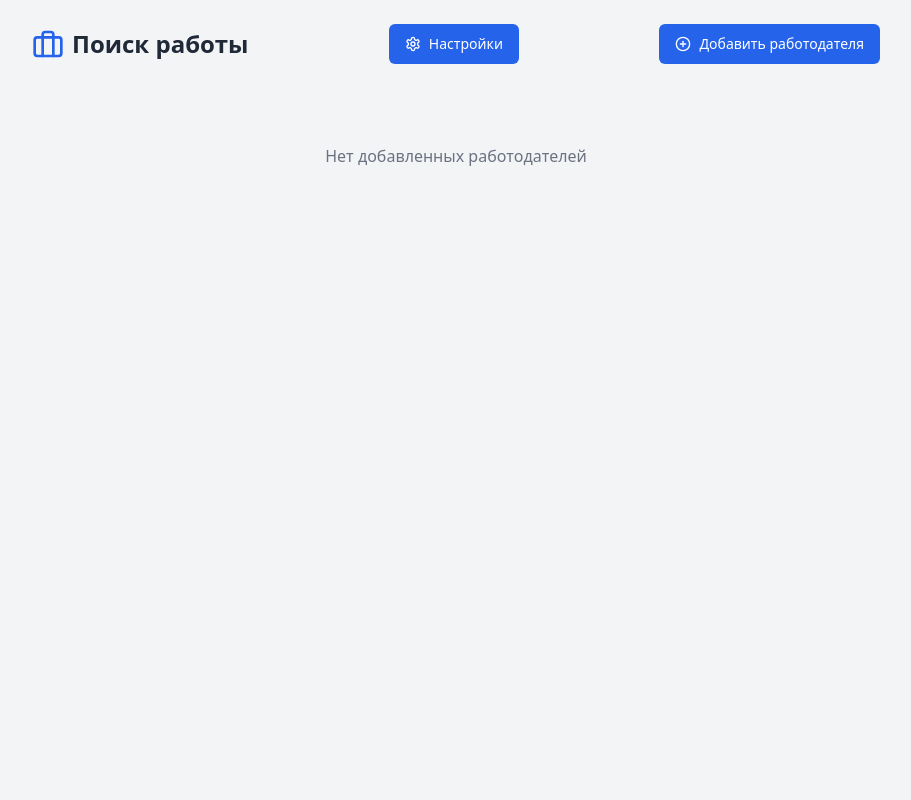
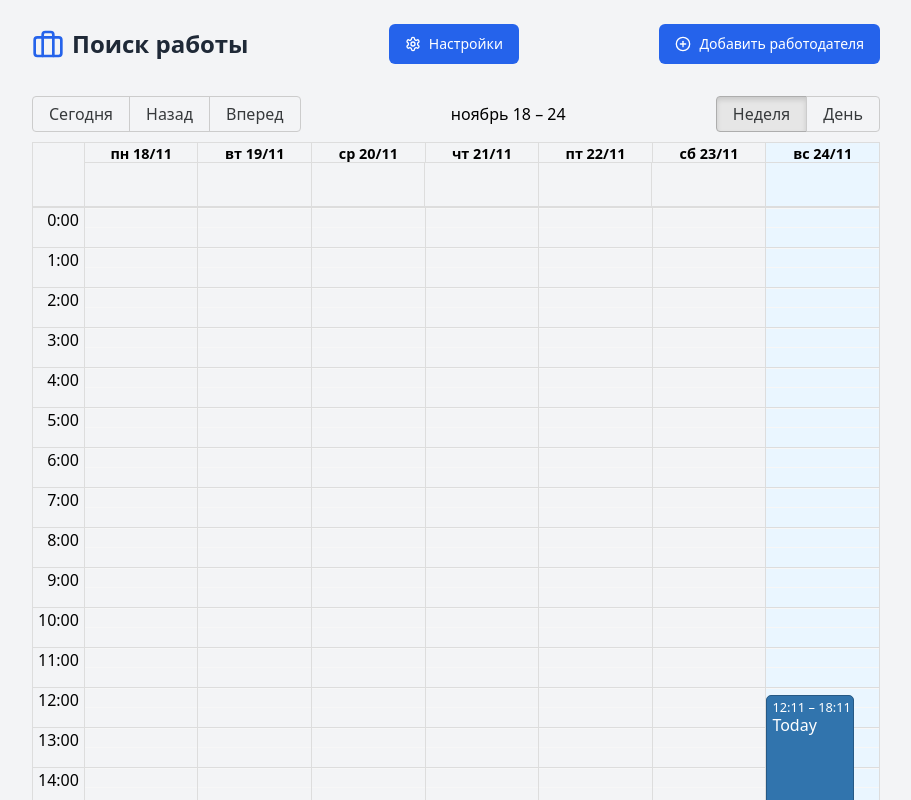
Before and after one commit to powerckbestest/job-search-tracker-app, a React (Vite) app: page / in a window 1280 px wide. Shown: the top 800 px of the page, without its empty margins (184-1095 px from the left). Built offline with nearby package versions, Linux system fonts and the light colour scheme.

Commit message:
feature/#11-calendar-view настроено базовое отображение календаря

```diff
--- a/package.json
+++ b/package.json
@@ -31,10 +31,13 @@
     "@radix-ui/react-dropdown-menu": "^2.1.2",
     "@radix-ui/react-slot": "^1.1.0",
     "@reduxjs/toolkit": "^2.3.0",
+    "dayjs": "^1.11.13",
+    "globalize": "^1.7.0",
     "class-variance-authority": "^0.7.0",
     "clsx": "^2.1.1",
     "lucide-react": "^0.344.0",
     "react": "^18.3.1",
+    "react-big-calendar": "^1.15.0",
     "react-dom": "^18.3.1",
     "react-redux": "^9.1.2",
     "redux-persist": "^6.0.0",
@@ -45,7 +48,9 @@
   "devDependencies": {
     "@eslint/js": "^9.9.1",
     "@testing-library/cypress": "^10.0.2",
+    "@types/globalize": "^1.5.5",
     "@types/react": "^18.3.5",
+    "@types/react-big-calendar": "^1.15.0",
     "@types/react-dom": "^18.3.0",
     "@vitejs/plugin-react": "^4.3.1",
     "autoprefixer": "^10.4.18",
--- a/src/App.tsx
+++ b/src/App.tsx
@@ -1,16 +1,20 @@
+import { Employer } from './types';
 import { useEffect } from 'react';
-import { Employer } from '@/types.ts';
-import EmployerCard from '@/components/employer/EmployerCard.tsx';
-import { EditEmployerCard } from '@/components/employer/EditEmployerCard.tsx';
 import { useLocalStorage } from 'usehooks-ts';
 import { useAppDispatch } from '@/model/store.ts';
 import { useSelector } from 'react-redux';
+import EmployerCard from '@/components/employer/EmployerCard.tsx';
 import {
   selectValueEditingEmployerId,
   selectValueIsAdding,
 } from './model/values.ts';
 import { Toolbar } from '@/components/layout/Toolbar.tsx';
 import { employersSelectors, employersSlice } from '@/model/employers.ts';
+
+import { MyCalendar } from './components/calendar/Calendar.tsx';
+import { EditEmployerCard } from './components/employer/EditEmployerCard.tsx';
+
+
 
 function App() {
   const dispatch = useAppDispatch();
@@ -37,6 +41,8 @@
 
         {isAdding && <EditEmployerCard />}
 
+        <MyCalendar />
+
         <div className="space-y-4">
           {employers.map((employer) => {
             if (editingCardId === employer.id) {
--- /dev/null
+++ b/src/components/calendar/Calendar.tsx
@@ -0,0 +1,46 @@
+import { Calendar, dayjsLocalizer, Views } from 'react-big-calendar';
+import dayjs from 'dayjs'
+import 'dayjs/locale/ru'
+import timezone from 'dayjs/plugin/timezone'
+import { useMemo } from 'react';
+import { events } from './testEvents.ts';
+
+dayjs.extend(timezone)
+dayjs.locale('ru') // Установка русской локали
+
+const djLocalizer = dayjsLocalizer(dayjs)
+
+export const MyCalendar = () => {
+  const { formats, views,messages } = useMemo(
+    () => ({
+      defaultDate: new Date(2015, 3, 13),
+      formats: {
+        dayFormat: (date, culture, localizer) => {
+          return localizer.format(date, 'dd DD/MM', culture);
+        },
+      },
+      views: [Views.WEEK, Views.DAY],
+      messages: {
+        week: 'Неделя',
+        day: 'День',
+        month: 'Месяц',
+        previous: 'Назад',
+        next: 'Вперед',
+        today: 'Сегодня',
+      }
+    }),
+    []
+  )
+
+  return (
+    <Calendar
+      localizer={djLocalizer}
+      events={events}
+      defaultView={Views.WEEK}
+      views={views}
+      messages={messages}
+      formats={formats}
+      culture="ru"
+    />
+  );
+};
--- /dev/null
+++ b/src/components/calendar/testEvents.ts
@@ -0,0 +1,213 @@
+
+const now = new Date()
+
+export const events = [
+  /* {
+    id: 0,
+    title: 'All Day Event very long title',
+    allDay: true,
+    start: new Date(2015, 3, 0),
+    end: new Date(2015, 3, 1),
+  }, */
+  {
+    id: 1,
+    title: 'Long Event',
+    start: new Date(2015, 3, 7),
+    end: new Date(2015, 3, 10),
+  },
+
+  {
+    id: 2,
+    title: 'DTS STARTS',
+    start: new Date(2016, 2, 13, 0, 0, 0),
+    end: new Date(2016, 2, 20, 0, 0, 0),
+  },
+
+  {
+    id: 3,
+    title: 'DTS ENDS',
+    start: new Date(2016, 10, 6, 0, 0, 0),
+    end: new Date(2016, 10, 13, 0, 0, 0),
+  },
+
+  {
+    id: 4,
+    title: 'Some Event',
+    start: new Date(2015, 3, 9, 0, 0, 0),
+    end: new Date(2015, 3, 9, 0, 0, 0),
+    allDay: true,
+  },
+
+  {
+    id: 92,
+    title: 'Some Other Event',
+    start: new Date(2015, 3, 9, 8, 0, 0),
+    end: new Date(2015, 3, 10, 11, 30, 0),
+  },
+  {
+    id: 5,
+    title: 'Conference',
+    start: new Date(2015, 3, 11),
+    end: new Date(2015, 3, 13),
+    desc: 'Big conference for important people',
+  },
+  {
+    id: 6,
+    title: 'Meeting',
+    start: new Date(2015, 3, 12, 10, 30, 0, 0),
+    end: new Date(2015, 3, 12, 12, 30, 0, 0),
+    desc: 'Pre-meeting meeting, to prepare for the meeting',
+  },
+  {
+    id: 7,
+    title: 'Lunch',
+    start: new Date(2015, 3, 12, 12, 0, 0, 0),
+    end: new Date(2015, 3, 12, 13, 0, 0, 0),
+    desc: 'Power lunch',
+  },
+  {
+    id: 8,
+    title: 'Meeting',
+    start: new Date(2015, 3, 12, 14, 0, 0, 0),
+    end: new Date(2015, 3, 12, 15, 0, 0, 0),
+  },
+  {
+    id: 9,
+    title: 'Happy Hour',
+    start: new Date(2015, 3, 12, 17, 0, 0, 0),
+    end: new Date(2015, 3, 12, 17, 30, 0, 0),
+    desc: 'Most important meal of the day',
+  },
+  {
+    id: 10,
+    title: 'Dinner',
+    start: new Date(2015, 3, 12, 20, 0, 0, 0),
+    end: new Date(2015, 3, 12, 21, 0, 0, 0),
+  },
+  {
+    id: 11,
+    title: 'Planning Meeting with Paige',
+    start: new Date(2015, 3, 13, 8, 0, 0),
+    end: new Date(2015, 3, 13, 10, 30, 0),
+  },
+  {
+    id: 11.1,
+    title: 'Inconvenient Conference Call',
+    start: new Date(2015, 3, 13, 9, 30, 0),
+    end: new Date(2015, 3, 13, 12, 0, 0),
+  },
+  {
+    id: 11.2,
+    title: "Project Kickoff - Lou's Shoes",
+    start: new Date(2015, 3, 13, 11, 30, 0),
+    end: new Date(2015, 3, 13, 14, 0, 0),
+  },
+  {
+    id: 11.3,
+    title: 'Quote Follow-up - Tea by Tina',
+    start: new Date(2015, 3, 13, 15, 30, 0),
+    end: new Date(2015, 3, 13, 16, 0, 0),
+  },
+  {
+    id: 12,
+    title: 'Late Night Event',
+    start: new Date(2015, 3, 17, 19, 30, 0),
+    end: new Date(2015, 3, 18, 2, 0, 0),
+  },
+  {
+    id: 12.5,
+    title: 'Late Same Night Event',
+    start: new Date(2015, 3, 17, 19, 30, 0),
+    end: new Date(2015, 3, 17, 23, 30, 0),
+  },
+  {
+    id: 13,
+    title: 'Multi-day Event',
+    start: new Date(2015, 3, 20, 19, 30, 0),
+    end: new Date(2015, 3, 22, 2, 0, 0),
+  },
+  {
+    id: 14,
+    title: 'Today',
+    start: new Date(new Date().setHours(new Date().getHours() - 3)),
+    end: new Date(new Date().setHours(new Date().getHours() + 3)),
+  },
+  {
+    id: 15,
+    title: 'Point in Time Event',
+    start: now,
+    end: now,
+  },
+  {
+    id: 16,
+    title: 'Video Record',
+    start: new Date(2015, 3, 14, 15, 30, 0),
+    end: new Date(2015, 3, 14, 19, 0, 0),
+  },
+  {
+    id: 17,
+    title: 'Dutch Song Producing',
+    start: new Date(2015, 3, 14, 16, 30, 0),
+    end: new Date(2015, 3, 14, 20, 0, 0),
+  },
+  {
+    id: 18,
+    title: 'Itaewon Meeting',
+    start: new Date(2015, 3, 14, 16, 30, 0),
+    end: new Date(2015, 3, 14, 17, 30, 0),
+  },
+  {
+    id: 19,
+    title: 'Online Coding Test',
+    start: new Date(2015, 3, 14, 17, 30, 0),
+    end: new Date(2015, 3, 14, 20, 30, 0),
+  },
+  {
+    id: 20,
+    title: 'An overlapped Event',
+    start: new Date(2015, 3, 14, 17, 0, 0),
+    end: new Date(2015, 3, 14, 18, 30, 0),
+  },
+  {
+    id: 21,
+    title: 'Phone Interview',
+    start: new Date(2015, 3, 14, 17, 0, 0),
+    end: new Date(2015, 3, 14, 18, 30, 0),
+  },
+  {
+    id: 22,
+    title: 'Cooking Class',
+    start: new Date(2015, 3, 14, 17, 30, 0),
+    end: new Date(2015, 3, 14, 19, 0, 0),
+  },
+  {
+    id: 23,
+    title: 'Go to the gym',
+    start: new Date(2015, 3, 14, 18, 30, 0),
+    end: new Date(2015, 3, 14, 20, 0, 0),
+  },
+  {
+    id: 24,
+    title: 'DST ends on this day (Europe)',
+    start: new Date(2022, 9, 30, 0, 0, 0),
+    end: new Date(2022, 9, 30, 4, 30, 0),
+  },
+  {
+    id: 25,
+    title: 'DST ends on this day (America)',
+    start: new Date(2022, 10, 6, 0, 0, 0),
+    end: new Date(2022, 10, 6, 4, 30, 0),
+  },
+  {
+    id: 26,
+    title: 'DST starts on this day (America)',
+    start: new Date(2023, 2, 12, 0, 0, 0),
+    end: new Date(2023, 2, 12, 4, 30, 0),
+  },
+  {
+    id: 27,
+    title: 'DST starts on this day (Europe)',
+    start: new Date(2023, 2, 26, 0, 0, 0),
+    end: new Date(2023, 2, 26, 4, 30, 0),
+  },
+]
--- a/src/index.css
+++ b/src/index.css
@@ -1,3 +1,5 @@
+@import 'react-big-calendar/lib/css/react-big-calendar.css';
+
 @tailwind base;
 @tailwind components;
 @tailwind utilities;
```
Also changed, not shown: 1 other file (tests, documents, lock files or other folders).
